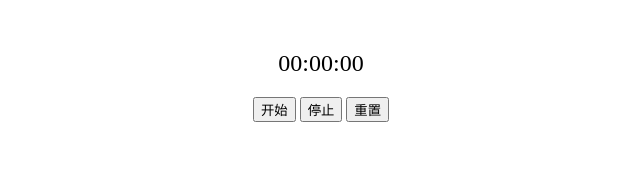
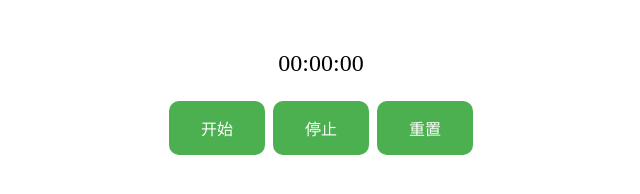
Before and after one commit to leepdesign/love, a plain HTML site: page index.html in a window 1280 px wide. Shown: the whole page, without its empty margins (319-959 px from the left). Drawn offline with Linux system fonts and the light colour scheme.

Commit message:
Add files via upload

```diff
--- a/index.html
+++ b/index.html
@@ -11,12 +11,45 @@
             text-align: center;
             margin-top: 50px;
         }
+        /* 定义按钮样式 */
+
+        button {
+            background-color: #4CAF50;
+            /* 设置背景颜色 */
+            border: none;
+            /* 移除边框 */
+            color: white;
+            /* 设置文本颜色 */
+            padding: 15px 32px;
+            /* 设置内边距 */
+            text-align: center;
+            /* 设置文本居中 */
+            text-decoration: none;
+            /* 移除文本装饰 */
+            display: inline-block;
+            /* 将按钮显示为块级元素 */
+            font-size: 16px;
+            /* 设置字体大小 */
+            margin: 4px 2px;
+            /* 设置外边距 */
+            cursor: pointer;
+            /* 设置鼠标指针为手型 */
+            border-radius: 10px;
+            /* 设置圆角 */
+        }
+        /* 定义按钮悬停时的样式 */
+
+        button:hover {
+            background-color: #45a049;
+            /* 设置悬停时的背景颜色 */
+        }
     </style>
 </head>
 
 <body>
     <div id="timer">00:00:00</div>
     <div id="buttons" style="text-align: center; margin-top: 20px;">
+        <!-- 为按钮添加样式 -->
         <button onclick="startTimer()">开始</button>
         <button onclick="stopTimer()">停止</button>
         <button onclick="resetTimer()">重置</button>
```
